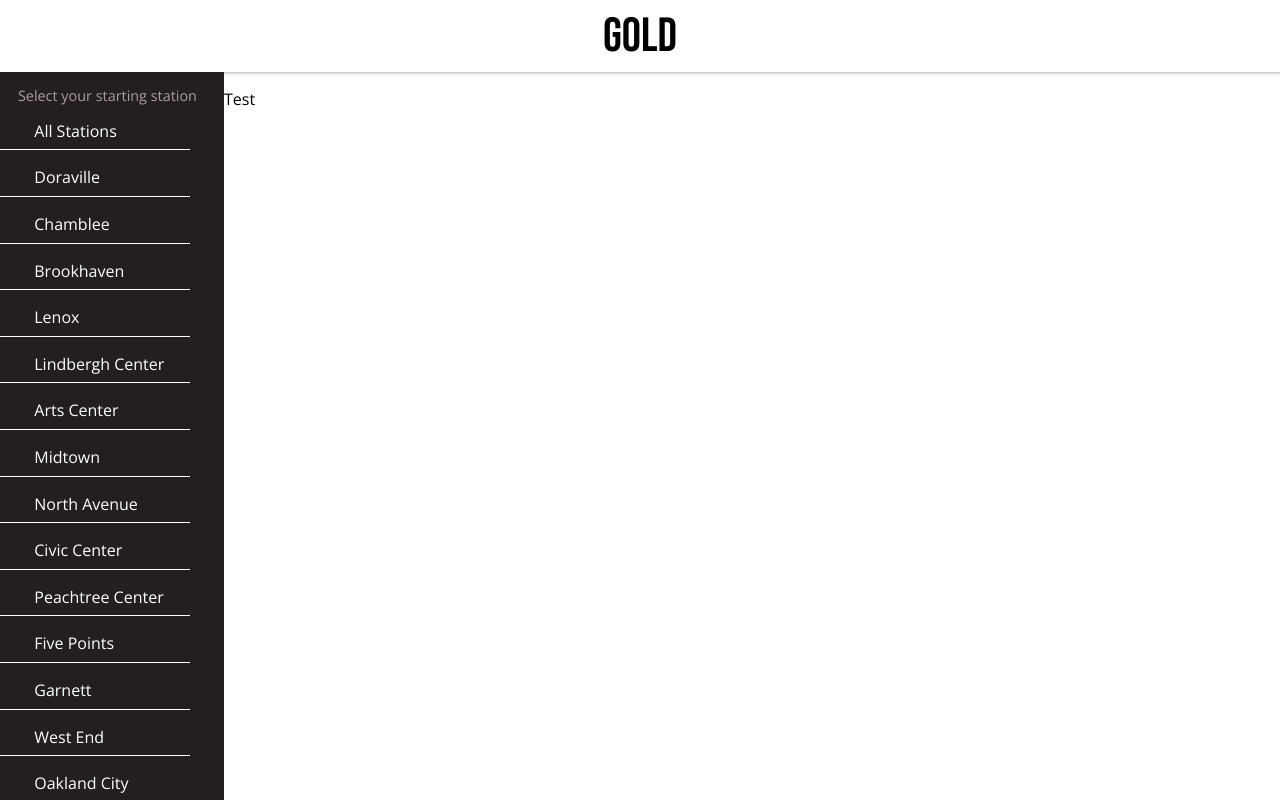
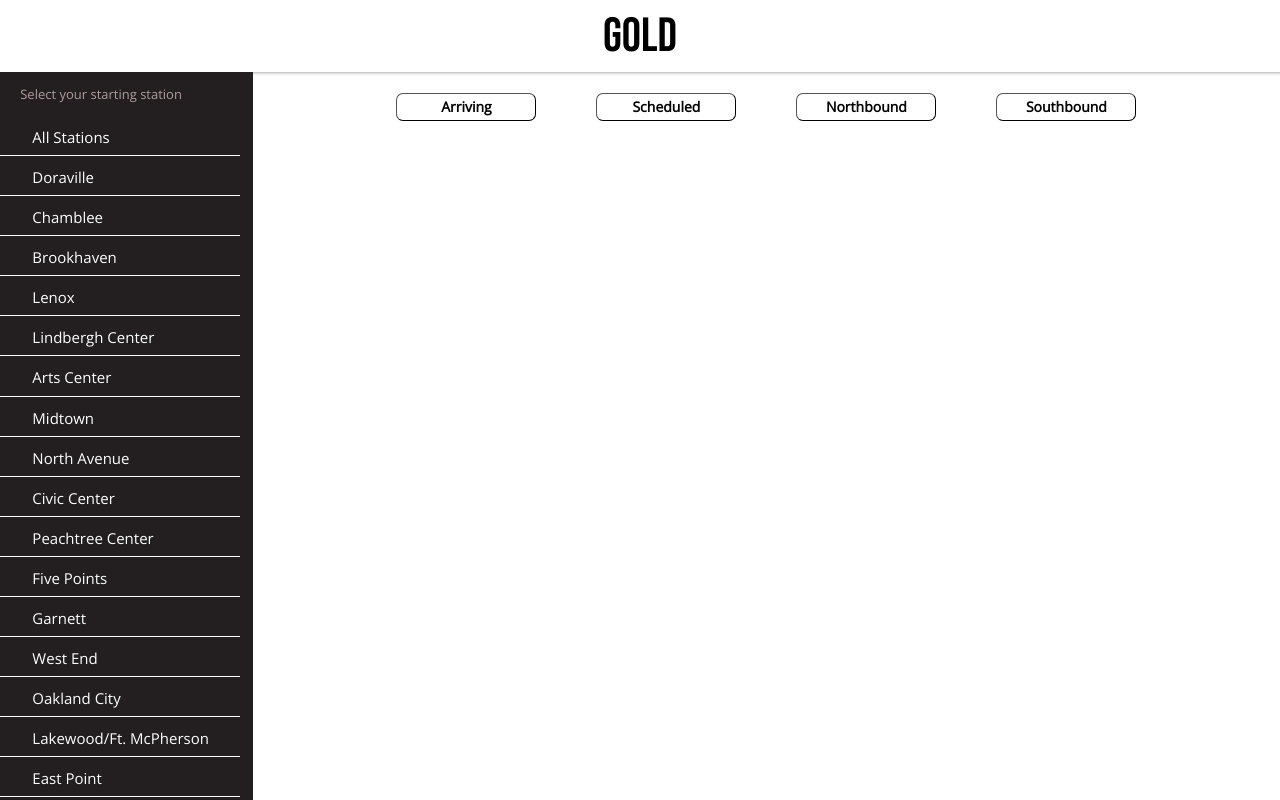
Before and after one commit to zinichakraborty/bootcampexercises-f23, a React (Create React App) app in the folder exer5/marta-ui/: page / in a window 1280 px wide. Shown: the top 800 px of the page. Built offline with nearby package versions, Linux system fonts and the light colour scheme.

Commit message:
feat: add button for stationPanel and filterBar

```diff
--- a/exer5/marta-ui/src/pages/components/dashboard.js
+++ b/exer5/marta-ui/src/pages/components/dashboard.js
@@ -1,12 +1,15 @@
 import "./styles/dashboard.css";
 import StationsNavPanel from "./stationsNavPanel";
+import FilterButtons from "./filterButtons";
 
 export default function Dashboard(props) {
     const { trains, stations } = props;
     return (
         <div className="dashboard">
             <StationsNavPanel stations={stations} />
-            <p>Test</p>
+            <div className="dashboard-body">
+                <FilterButtons className="filterButtons" />
+            </div>
         </div>
     )
 }
--- /dev/null
+++ b/exer5/marta-ui/src/pages/components/filterButtons.js
@@ -0,0 +1,16 @@
+import "./styles/filterButtons.css";
+import "@fontsource/open-sans";
+
+
+export default function filterButtons() {
+    const buttons = ["Arriving", "Scheduled", "Northbound", "Southbound"];
+    return (
+        <div className="filterButtons">
+            {
+                buttons.map((button) => {
+                    return <li><button className="button" onClick={() => alert(button)}>{button}</button></li>
+                })
+            }
+        </div>
+    )
+}
--- a/exer5/marta-ui/src/pages/components/stationsNavPanel.js
+++ b/exer5/marta-ui/src/pages/components/stationsNavPanel.js
@@ -1,4 +1,5 @@
 import "./styles/stationsNavPanel.css"
+import "@fontsource/open-sans";
 
 export default function stationsNavPanel(props) {
     const { stations } = props;
@@ -12,7 +13,7 @@ export default function stationsNavPanel(props) {
             </div>
             <div className="stationsOptions">
                 {stations.map((station) => {
-                    return <li><p className="stationsOptionsContent">{station}</p></li>
+                    return <li><button className="stationsOptionsContent" onClick={() => alert(station)}><span>{station}</span></button></li>
                 })}
             </div>
         </div>
--- a/exer5/marta-ui/src/pages/components/styles/dashboard.css
+++ b/exer5/marta-ui/src/pages/components/styles/dashboard.css
@@ -3,6 +3,11 @@
     flex-direction: row;
 }
 
-.panelHeading {
-    color: white;
+.dashboard-body {
+    display: flex;
+    flex-direction: column;
+    flex-basis: 78%;
+    flex-grow: 1;
 }
+
+.filterButtons {}
--- /dev/null
+++ b/exer5/marta-ui/src/pages/components/styles/filterButtons.css
@@ -0,0 +1,28 @@
+.filterButtons {
+    display: flex;
+    justify-content: center;
+    align-items: center;
+    list-style: none;
+    margin: 2%;
+}
+
+.button {
+    margin-left: 30px;
+    margin-right: 30px;
+    font-size: 14px;
+    font-family: "Open Sans";
+    font-weight: 600;
+    padding: 0.25em;
+    text-align: center;
+    width: 10em;
+    background-color: white;
+    border-radius: 7px;
+    border-width: 1px;
+    border-color: black;
+    transition-duration: 0.4s;
+}
+
+.button:hover {
+    background-color: black;
+    color: white;
+}
--- a/exer5/marta-ui/src/pages/components/styles/stationsNavPanel.css
+++ b/exer5/marta-ui/src/pages/components/styles/stationsNavPanel.css
@@ -2,9 +2,12 @@
     background-color: #231F20;
     display: flex;
     flex-direction: column;
-    justify-content: center;
+    justify-content: flex-start;
     align-items: stretch;
-    width: 17.5%;
+    position: sticky;
+    min-height: 100vh;
+    flex-basis: 14em;
+    flex-grow: 1;
 }
 
 .panelHeading {
@@ -16,27 +19,46 @@
 
 .panelHeadingContent {
     font-weight: 500;
-    font-size: 90%;
+    font-size: 13px;
     color: #AC9D9D;
 }
 
 .stationsOptions {
-    margin-right: 15%;
+    margin-right: 20%;
     display: flex;
     flex-direction: column;
-    justify-content: start;
+    justify-content: flex-start;
     align-items: stretch;
     list-style: none;
+    margin-bottom: 10%;
 }
 
 .stationsOptionsContent {
-    margin-top: 0;
-    padding-left: 18%;
+    float: left;
+    justify-items: flex-start;
+    font-family: "Open Sans";
+    min-width: 16em;
+    background-color: #231F20;
+    border: none;
+    margin-top: 10px;
+    padding-left: 16%;
     padding-bottom: 4%;
     text-align: left;
     color: white;
     font-weight: 500;
-    font-size: 100%;
+    font-size: 15px;
     border-bottom: solid white;
     border-width: 0.5px;
+    transition: all 0.5s;
 }
+
+.stationsOptionsContent span:after {
+    content: '\00bb';
+    opacity: 0;
+    transition: 0.5s;
+    float: right;
+}
+
+.stationsOptionsContent:hover span:after {
+    opacity: 1;
+}
```
